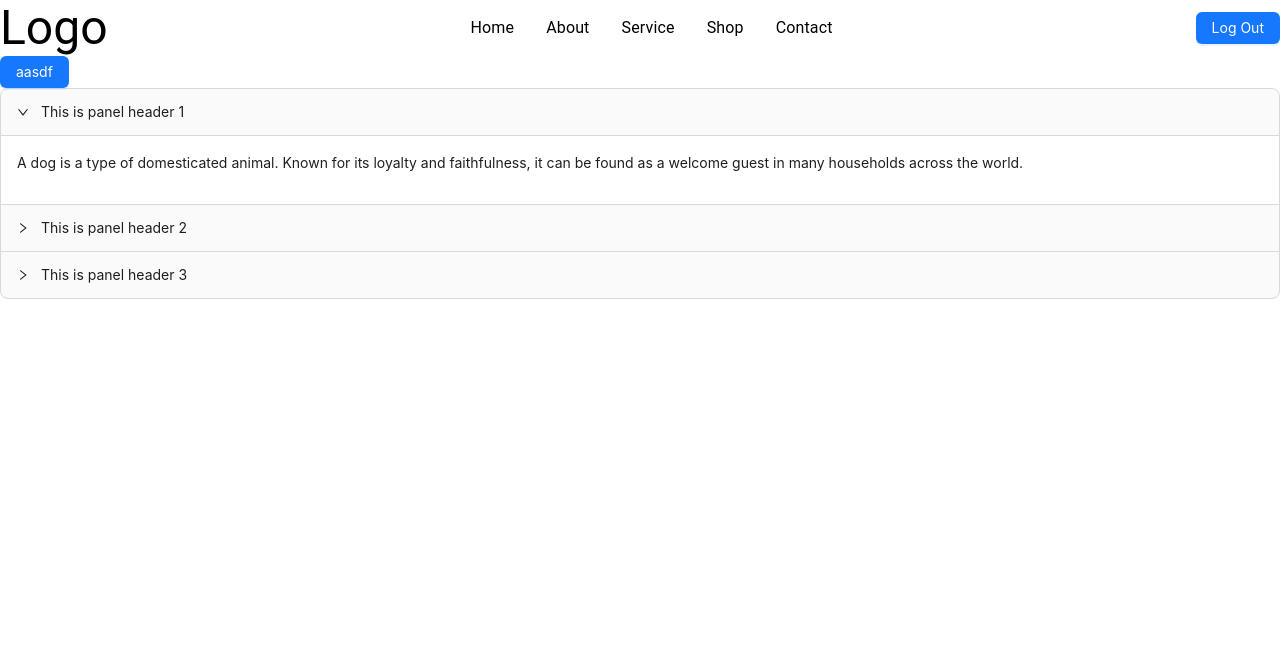
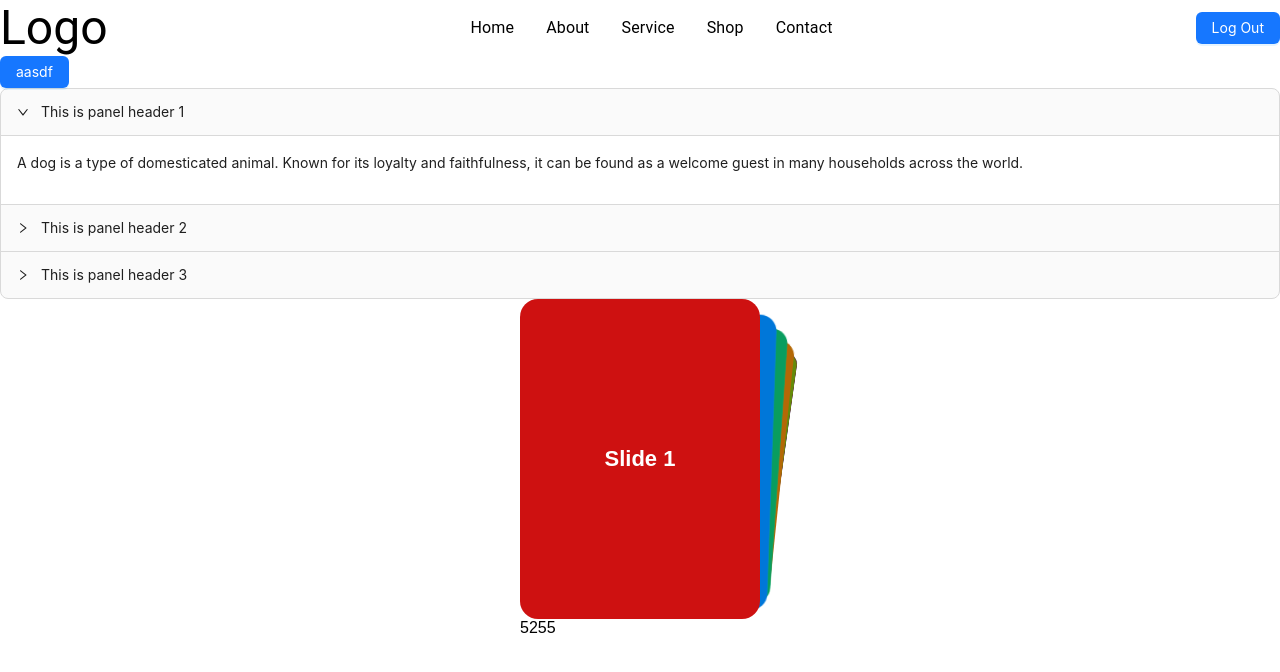
Before and after one commit to TohirDev/login-react-ts, a React (Vite) app: page / in a window 1280 px wide. Shown: the top 672 px of the page. Built offline with nearby package versions, Linux system fonts and the light colour scheme; no server answers; sample sign-in values are in the browser's storage.

Commit message:
slider added

```diff
--- a/package.json
+++ b/package.json
@@ -19,7 +19,8 @@
     "react-dom": "^18.2.0",
     "react-hook-form": "^7.49.3",
     "react-router-dom": "^6.21.1",
-    "styled-components": "^6.1.8"
+    "styled-components": "^6.1.8",
+    "swiper": "^11.0.5"
   },
   "devDependencies": {
     "@types/react": "^18.2.43",
--- /dev/null
+++ b/src/components/Slider.tsx
@@ -0,0 +1,34 @@
+import { Swiper, SwiperSlide } from "swiper/react";
+
+// Import Swiper styles
+import "swiper/css";
+import "swiper/css/effect-cards";
+
+import "../styles/styles.css";
+
+// import required modules
+import { EffectCards } from "swiper/modules";
+
+export default function Slider() {
+  return (
+    <>
+      <Swiper
+        effect={"cards"}
+        grabCursor={true}
+        modules={[EffectCards]}
+        className="mySwiper"
+        loop={true}
+      >
+        <SwiperSlide>Slide 1</SwiperSlide>
+        <SwiperSlide>Slide 2</SwiperSlide>
+        <SwiperSlide>Slide 3</SwiperSlide>
+        <SwiperSlide>Slide 4</SwiperSlide>
+        <SwiperSlide>Slide 5</SwiperSlide>5255
+        <SwiperSlide>Slide 6</SwiperSlide>
+        <SwiperSlide>Slide 7</SwiperSlide>
+        <SwiperSlide>Slide 8</SwiperSlide>
+        <SwiperSlide>Slide 9</SwiperSlide>
+      </Swiper>
+    </>
+  );
+}
--- a/src/pages/dashboard/home.tsx
+++ b/src/pages/dashboard/home.tsx
@@ -4,6 +4,7 @@
 import { Box, Typography } from "@mui/material";
 import { Button, Collapse, CollapseProps } from "antd";
 import useFetch from "../../hooks/useFetch";
+import Slider from "../../components/Slider";
 const HomePage = () => {
   const navigate = useNavigate();
   useEffect(() => {
@@ -69,6 +70,7 @@
       </Box>
       <Button type="primary">aasdf</Button>
       <Collapse items={items} defaultActiveKey={["1"]} />
+      <Slider />
     </>
   );
 };
--- /dev/null
+++ b/src/styles/styles.css
@@ -0,0 +1,54 @@
+.swiper {
+  width: 240px;
+  height: 320px;
+}
+
+.swiper-slide {
+  display: flex;
+  align-items: center;
+  justify-content: center;
+  border-radius: 18px;
+  font-size: 22px;
+  font-weight: bold;
+  color: #fff;
+}
+
+.swiper-slide:nth-child(1n) {
+  background-color: rgb(206, 17, 17);
+}
+
+.swiper-slide:nth-child(2n) {
+  background-color: rgb(0, 140, 255);
+}
+
+.swiper-slide:nth-child(3n) {
+  background-color: rgb(10, 184, 111);
+}
+
+.swiper-slide:nth-child(4n) {
+  background-color: rgb(211, 122, 7);
+}
+
+.swiper-slide:nth-child(5n) {
+  background-color: rgb(118, 163, 12);
+}
+
+.swiper-slide:nth-child(6n) {
+  background-color: rgb(180, 10, 47);
+}
+
+.swiper-slide:nth-child(7n) {
+  background-color: rgb(35, 99, 19);
+}
+
+.swiper-slide:nth-child(8n) {
+  background-color: rgb(0, 68, 255);
+}
+
+.swiper-slide:nth-child(9n) {
+  background-color: rgb(218, 12, 218);
+}
+
+.swiper-slide:nth-child(10n) {
+  background-color: rgb(54, 94, 77);
+}
```
Also changed, not shown: 1 other file (tests, documents, lock files or other folders).
